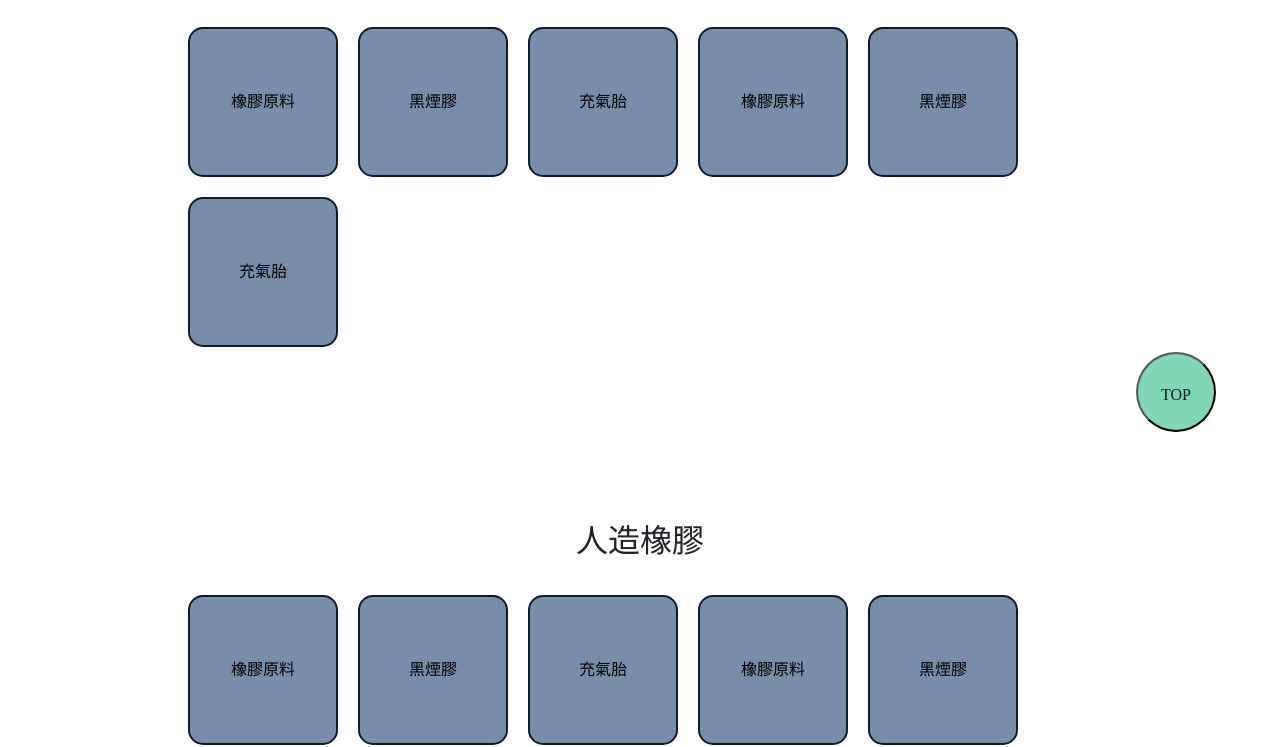
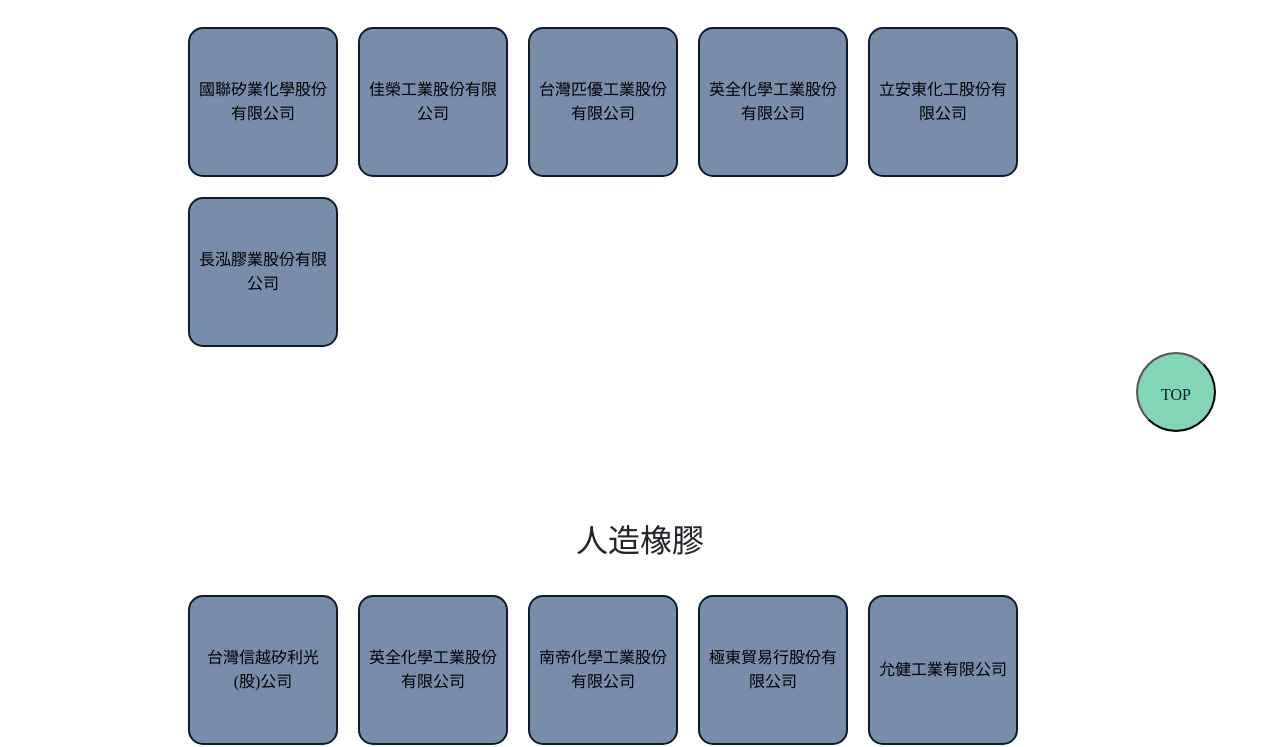
Before and after one commit to doris0921/RAwebsite, a plain HTML site: page members.html in a window 1280 px wide. Shown: the part 358-1105 px from the top of the page. Drawn offline with nearby package versions, Linux system fonts and the light colour scheme.

Commit message:
12/16 update

```diff
--- a/members.html
+++ b/members.html
@@ -64,23 +64,23 @@
             <div class="category">橡膠原料</div>
             <div class="member">
                 <ul>
-                    <li><button class="btn_members"><a href = "#this_company" onclick = "document.getElementById('light_company').style.display='block';document.getElementById('fade_company').style.display='block'">橡膠原料</a></button></li>
-                    <li><button class="btn_members"><a href = "#this_company" onclick = "document.getElementById('light_company').style.display='block';document.getElementById('fade_company').style.display='block'">黑煙膠</a></button></li>
-                    <li><button class="btn_members"><a href = "#this_company" onclick = "document.getElementById('light_company').style.display='block';document.getElementById('fade_company').style.display='block'">充氣胎</a></button></li>
-                    <li><button class="btn_members"><a href = "#this_company" onclick = "document.getElementById('light_company').style.display='block';document.getElementById('fade_company').style.display='block'">橡膠原料</a></button></li>
-                    <li><button class="btn_members"><a href = "#this_company" onclick = "document.getElementById('light_company').style.display='block';document.getElementById('fade_company').style.display='block'">黑煙膠</a></button></li>
-                    <li><button class="btn_members"><a href = "#this_company" onclick = "document.getElementById('light_company').style.display='block';document.getElementById('fade_company').style.display='block'">充氣胎</a></button></li>
+                    <li><button class="btn_members"><a href = "#this_company" onclick = "document.getElementById('light_company').style.display='block';document.getElementById('fade_company').style.display='block'">國聯矽業化學股份有限公司</a></button></li>
+                    <li><button class="btn_members"><a href = "#this_company" onclick = "document.getElementById('light_company').style.display='block';document.getElementById('fade_company').style.display='block'">佳榮工業股份有限公司</a></button></li>
+                    <li><button class="btn_members"><a href = "#this_company" onclick = "document.getElementById('light_company').style.display='block';document.getElementById('fade_company').style.display='block'">台灣匹優工業股份有限公司</a></button></li>
+                    <li><button class="btn_members"><a href = "#this_company" onclick = "document.getElementById('light_company').style.display='block';document.getElementById('fade_company').style.display='block'">英全化學工業股份有限公司</a></button></li>
+                    <li><button class="btn_members"><a href = "#this_company" onclick = "document.getElementById('light_company').style.display='block';document.getElementById('fade_company').style.display='block'">立安東化工股份有限公司</a></button></li>
+                    <li><button class="btn_members"><a href = "#this_company" onclick = "document.getElementById('light_company').style.display='block';document.getElementById('fade_company').style.display='block'">長泓膠業股份有限公司</a></button></li>
                 </ul>
             </div>
             <div class="category">人造橡膠</div>
             <div class="member" >
                 <ul>
-                    <li><button class="btn_members"><a href = "#this_company" onclick = "document.getElementById('light_company').style.display='block';document.getElementById('fade_company').style.display='block'">橡膠原料</a></button></li>
-                    <li><button class="btn_members"><a href = "#this_company" onclick = "document.getElementById('light_company').style.display='block';document.getElementById('fade_company').style.display='block'">黑煙膠</a></button></li>
-                    <li><button class="btn_members"><a href = "#this_company" onclick = "document.getElementById('light_company').style.display='block';document.getElementById('fade_company').style.display='block'">充氣胎</a></button></li>
-                    <li><button class="btn_members"><a href = "#this_company" onclick = "document.getElementById('light_company').style.display='block';document.getElementById('fade_company').style.display='block'">橡膠原料</a></button></li>
-                    <li><button class="btn_members"><a href = "#this_company" onclick = "document.getElementById('light_company').style.display='block';document.getElementById('fade_company').style.display='block'">黑煙膠</a></button></li>
-                    <li><button class="btn_members"><a href = "#this_company" onclick = "document.getElementById('light_company').style.display='block';document.getElementById('fade_company').style.display='block'">充氣胎</a></button></li>
+                    <li><button class="btn_members"><a href = "#this_company" onclick = "document.getElementById('light_company').style.display='block';document.getElementById('fade_company').style.display='block'">台灣信越矽利光(股)公司</a></button></li>
+                    <li><button class="btn_members"><a href = "#this_company" onclick = "document.getElementById('light_company').style.display='block';document.getElementById('fade_company').style.display='block'">英全化學工業股份有限公司</a></button></li>
+                    <li><button class="btn_members"><a href = "#this_company" onclick = "document.getElementById('light_company').style.display='block';document.getElementById('fade_company').style.display='block'">南帝化學工業股份有限公司</a></button></li>
+                    <li><button class="btn_members"><a href = "#this_company" onclick = "document.getElementById('light_company').style.display='block';document.getElementById('fade_company').style.display='block'">極東貿易行股份有限公司</a></button></li>
+                    <li><button class="btn_members"><a href = "#this_company" onclick = "document.getElementById('light_company').style.display='block';document.getElementById('fade_company').style.display='block'">允健工業有限公司</a></button></li>
+                    <li><button class="btn_members"><a href = "#this_company" onclick = "document.getElementById('light_company').style.display='block';document.getElementById('fade_company').style.display='block'">富泰貿易股份有限公司</a></button></li>
                 </ul>
             </div>
             <div id="light_company" class="white_content">
```
